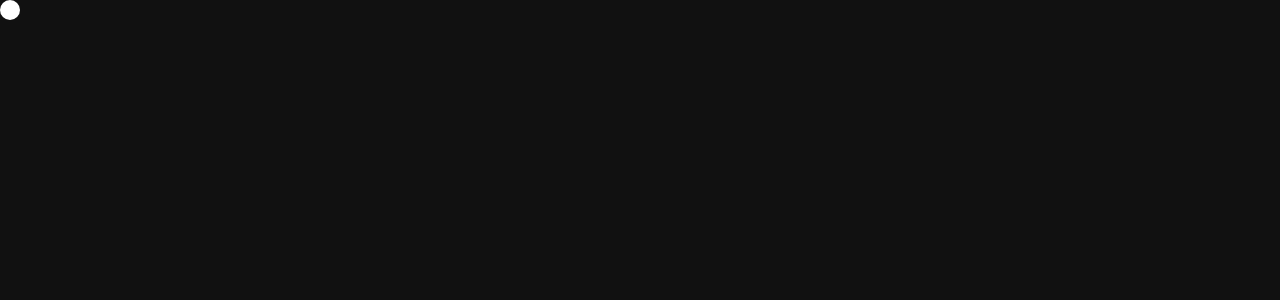
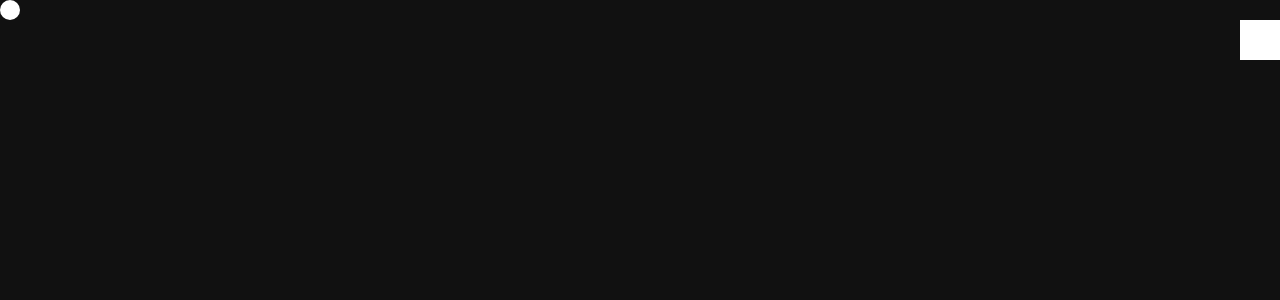
Before and after one commit to mohanamisra/donut-doom, a React (Vite) app: page / in a window 1280 px wide. Shown: the top 300 px of the page. Built offline with nearby package versions, Linux system fonts and the light colour scheme.

Commit message:
Basic goal

```diff
--- a/src/components/Goal/Goal.css
+++ b/src/components/Goal/Goal.css
@@ -0,0 +1,6 @@
+.goal {
+    height: 40px;
+    width: 40px;
+    background: white;
+    margin-left: auto;
+}
--- a/src/components/Goal/Goal.jsx
+++ b/src/components/Goal/Goal.jsx
@@ -1,8 +1,9 @@
 import React from 'react';
+import './Goal.css'
 
 const Goal = () => {
     return (
-        <div>
+        <div className="goal">
 
         </div>
     );
```
